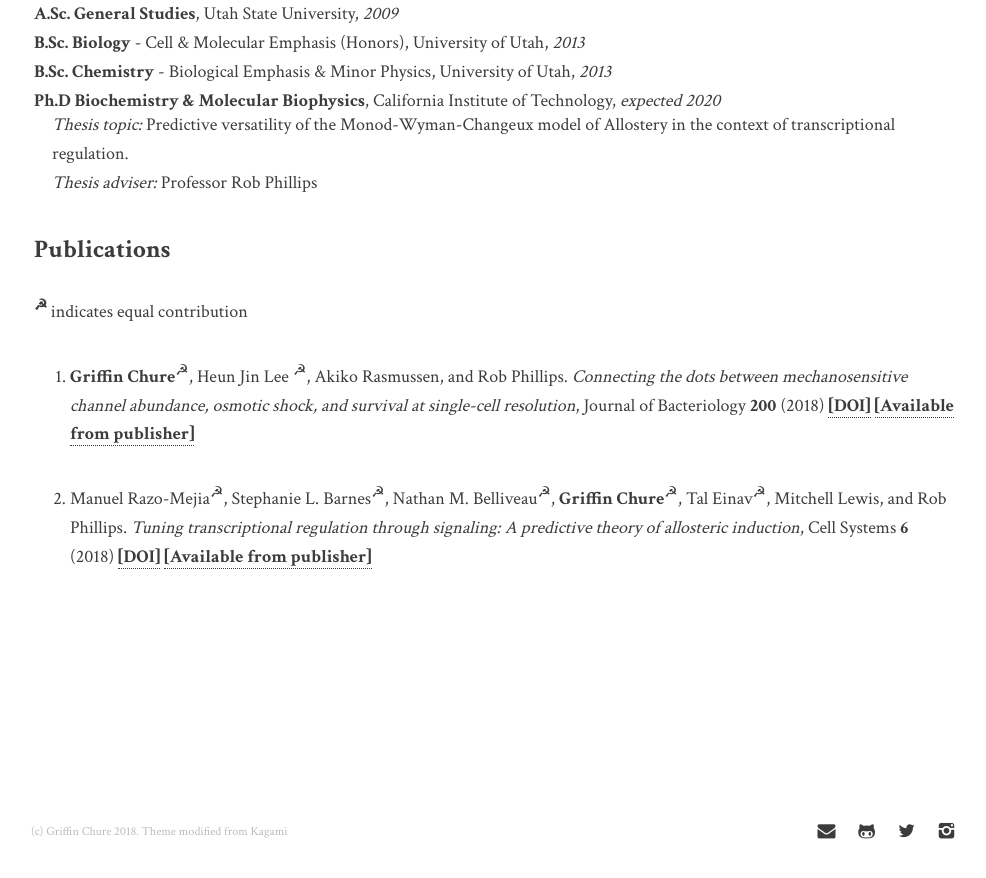
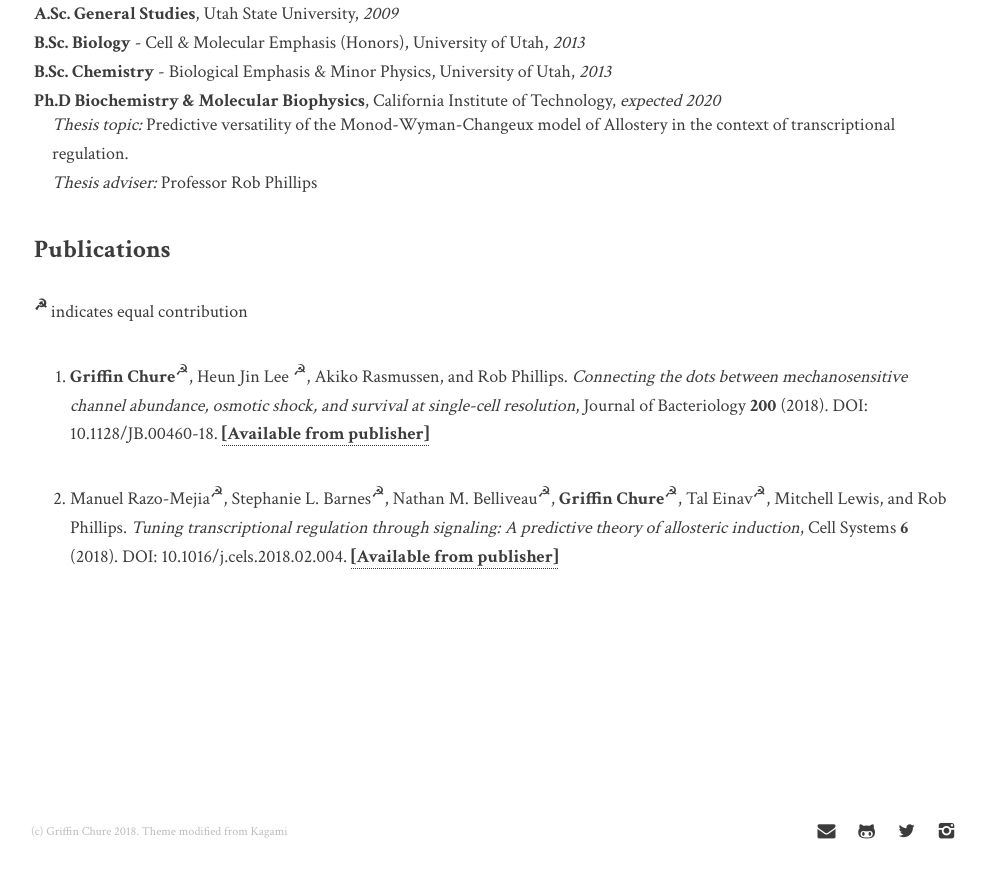
Before and after one commit to gchure/gchure.github.io, a Jekyll site: the page built from _posts/2017-03-07-curriculum_vitae.md, in a window 1280 px wide and 900 px high, scrolled down 749 px. Shown: the top 878 px of the window, without its empty margins (146-1132 px from the left). Built offline with Jekyll 4.4.1, drawn with Linux system fonts in a browser that asks for light colours.

Commit message:
Changed the way that DOIs are formatted.

```diff
--- a/_data/pubs.yaml
+++ b/_data/pubs.yaml
@@ -5,8 +5,8 @@
   year: 2018
   volume: 200
   number: (23)
+  DOI: "10.1128/JB.00460-18"
   links:
-      DOI: "10.1128/JB.00460-18"
       Available from publisher: "https://jb.asm.org/content/200/23/e00460-18/article-info"
   other: <a href="https://jb.asm.org/content/200/23/e00594-18"> Selected as an article of significant interest in the December 2018 issue. </a>
 
@@ -16,7 +16,7 @@
   journal: Cell Systems
   volume: 6
   year: 2018
+  DOI: "10.1016/j.cels.2018.02.004"
   links:
-      DOI: "https://doi.org/10.1016/j.cels.2018.02.004"
       Available from publisher: "http://www.cell.com/cell-systems/fulltext/S2405-4712(18)30057-7"
   other: Highlighted in <a href="https://www.sciencedirect.com/science/article/pii/S2405471218301467"> Splitting the world with absolute measurements </a> by <a href="https://www.cell.com/cell-systems/editors"> Quincey Justman </a>
```
Also changed, not shown: _posts/2017-03-07-curriculum_vitae.md (+1 -1 lines).
